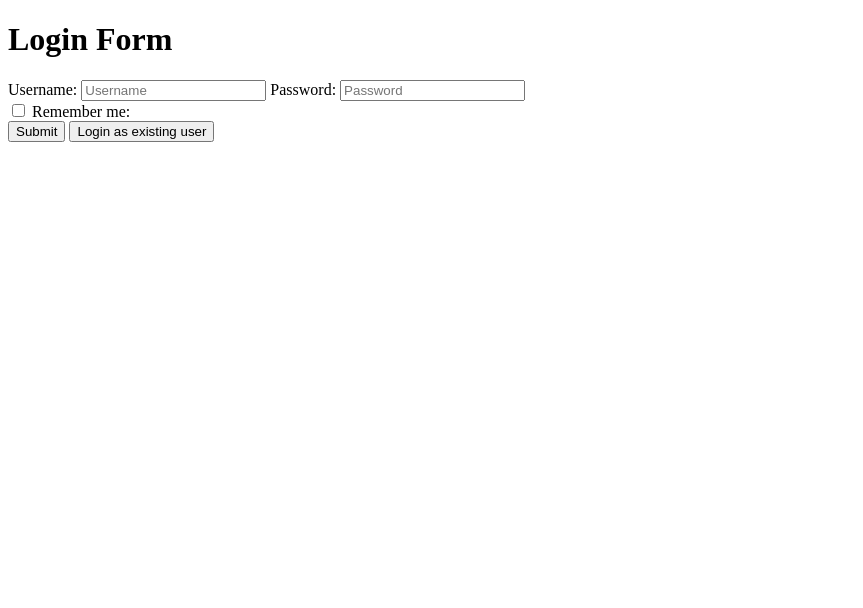
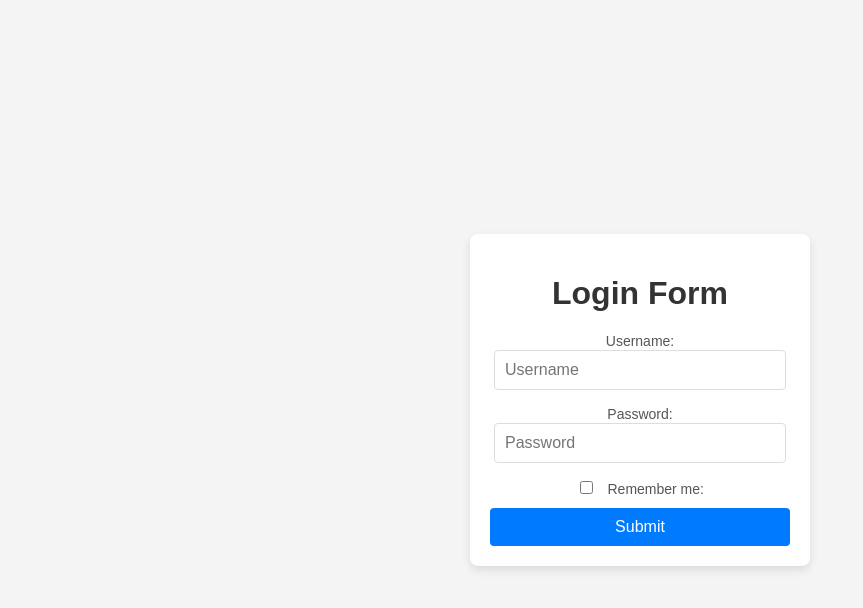
Before and after one commit to acciojob/remember-me-login-form-ArjunSingh1322, a website: page main.html in a window 1280 px wide. Shown: the whole page, without its empty margins (0-863 px from the left). Drawn offline with Linux system fonts and the light colour scheme.

Commit message:
created a submission

```diff
--- a/main.html
+++ b/main.html
@@ -1,70 +1,79 @@
-<!-- <!DOCTYPE html>
-
-<html>
-
-<head>
-	<link rel="stylesheet" href="styles.css">
-</head>
-	<style>
-		#existing{
-			display:none
-		}
-	</style>
-
-<body>
-
-	<h1>Login Form</h1>
-	<form id ="form">
-	<input type = "text" placeholder="Username" id = "username"><br><br>
-	<input type = "password" placeholder = "password" id="password"><br><br>
-	<input type = "checkbox" id = "checkbox">
-	<lable for = "checkbox">Remember me</lable><br><br>
-	<input type = "submit" id = "submit" value = "Submit"><br><br>
-	<input type = "button" id = "existing" value = "Login as existing user">
-	</form>
-	the entire body must be written by student
-    <script>
-		let form = document.getElementById ("form")
-	     let existing = document.getElementById ("existing")
-		form.addEventListener("submit",(e) =>{
-			e.preventDefault()
-			let check = document.getElementById ("checkbox")
-			let username = document.getElementById ("username").value
-            let pass = document.getElementById("password").value
-			if(username && pass){
-                alert(`Logged in as ${username}` )
-
-			}
-			else{
-				alert("Kindly fill details")
-			}
-			if(check.checked){
-				localStorage.setItem ("id" , username)
-				localStorage.setItem ("pass" , pass)
-			}
-			if(!check.checked){
-				localStorage.removeItem(id);
-				localStorage.removeItem(pass);
-			}
-			if( localStorage.getItem('id') && localStorage.getItem('pass') ){
-				existing.style.display ="block"
-			}
-
-        })
-</script>
-
-</body>
-
-</html>
- -->
-
 <!DOCTYPE html>
 
 <html>
 
 <head>
-	<link rel="stylesheet" href="styles.css">
 
+   <style>
+        /* Basic styling for the form */
+        body {
+            font-family: Arial, sans-serif;
+            display: flex;
+			flex-direction:column;
+            justify-content: center;
+            align-items: center;
+            height: 100vh;
+            background-color: #f4f4f4;
+            margin: 0;
+        }
+
+        .login-container {
+            background: #fff;
+            padding: 20px;
+            border-radius: 8px;
+            box-shadow: 0 4px 10px rgba(0, 0, 0, 0.1);
+            width: 300px;
+            text-align: center;
+        }
+
+        h1 {
+            margin-bottom: 20px;
+            color: #333;
+        }
+
+        input[type="text"], input[type="password"] {
+            width: 90%;
+            padding: 10px;
+            margin-bottom: 15px;
+            border: 1px solid #ddd;
+            border-radius: 4px;
+            font-size: 16px;
+        }
+
+        input[type="checkbox"] {
+            margin-right: 10px;
+        }
+
+        label {
+            font-size: 14px;
+            color: #555;
+        }
+
+        input[type="submit"],#existing {
+            width: 100%;
+            padding: 10px;
+            background: #007bff;
+            color: #fff;
+            border: none;
+            border-radius: 4px;
+            font-size: 16px;
+            cursor: pointer;
+            margin-top: 10px;
+        }
+
+        input[type="submit"]:hover {
+            background: #0056b3;
+        }
+
+        #existing {
+            display: none; /* Hidden by default */
+            background: #28a745;
+        }
+
+        #existing:hover {
+            background: #218838;
+        }
+    </style>
 </head>
 
 <body>
@@ -93,12 +102,55 @@
             <button type="button" id="existing">Login as existing user</button>
         </form>
     </div>
-    <script type="text/javascript" src="./script.js">
+    <script>
+        //your JS code here. If required.
+
+        // Check if credentials are saved in localStorage
+        const savedUsername = localStorage.getItem("username");
+        const savedPassword = localStorage.getItem("password");
+
+        if (savedUsername && savedPassword) {
+            // Show the "Login as existing user" button
+            document.getElementById("existing").style.display = "block";
+        }
+
+        // Handle form submission
+        document.getElementById("loginForm").addEventListener("submit", function (e) {
+            e.preventDefault();
+
+            const username = document.getElementById("username").value;
+            const password = document.getElementById("password").value;
+            const rememberMe = document.getElementById("checkbox").checked;
+
+            if (rememberMe) {
+                // Save credentials to localStorage
+                localStorage.setItem("username", username);
+                localStorage.setItem("password", password);
+            } else {
+                // Remove credentials from localStorage
+                localStorage.removeItem("username");
+                localStorage.removeItem("password");
+            }
+
+            alert(Logged in as ${username});
+        });
+
+        // Handle "Login as existing user" button click
+        document.getElementById("existing").addEventListener("click", function () {
+            const savedUsername = localStorage.getItem("username");
+            const savedPassword = localStorage.getItem("password");
+
+            if (savedUsername && savedPassword) {
+                // Auto-fill the form
+                document.getElementById("username").value = savedUsername;
+                document.getElementById("password").value = savedPassword;
+                alert(Logged in as ${savedUsername});
+            } else {
+                alert("No saved credentials found.");
+            }
+        });
 </script>
 
 </body>
 
 </html>
-
-<!DOCTYPE html>
-<!--  -->
--- a/script.js
+++ /dev/null
@@ -1,45 +0,0 @@
-//your JS code here. If required.
- // Check if credentials are saved in localStorage
-        const savedUsername = localStorage.getItem("username");
-        const savedPassword = localStorage.getItem("password");
-
-        if (savedUsername && savedPassword) {
-            // Show the "Login as existing user" button
-            document.getElementById("existing").style.display = "block";
-        }
-
-        // Handle form submission
-        document.getElementById("loginForm").addEventListener("submit", function (e) {
-            e.preventDefault();
-
-            const username = document.getElementById("username").value;
-            const password = document.getElementById("password").value;
-            const rememberMe = document.getElementById("checkbox").checked;
-
-            if (rememberMe) {
-                // Save credentials to localStorage
-                localStorage.setItem("username", username);
-                localStorage.setItem("password", password);
-            } else {
-                // Remove credentials from localStorage
-                localStorage.removeItem("username");
-                localStorage.removeItem("password");
-            }
-
-            alert(Logged in as ${username});
-        });
-
-        // Handle "Login as existing user" button click
-        document.getElementById("existing").addEventListener("click", function () {
-            const savedUsername = localStorage.getItem("username");
-            const savedPassword = localStorage.getItem("password");
-
-            if (savedUsername && savedPassword) {
-                // Auto-fill the form
-                document.getElementById("username").value = savedUsername;
-                document.getElementById("password").value = savedPassword;
-                alert(Logged in as ${savedUsername});
-            } else {
-                alert("No saved credentials found.");
-            }
-        });
```
